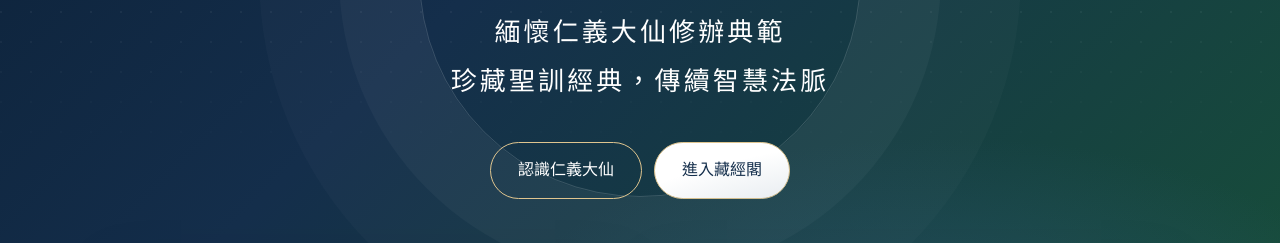
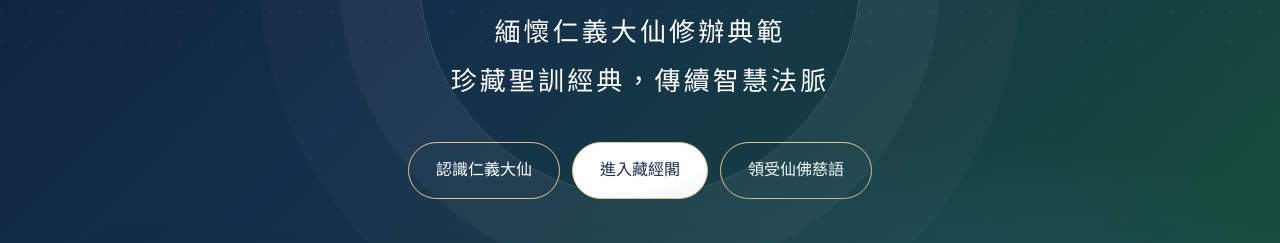
Before and after one commit to chongde-renyi/chongde-renyi.github.io, a plain HTML site: page index.html in a window 1280 px wide. Shown: the part 428-671 px from the top of the page. Drawn offline with Linux system fonts and the light colour scheme.

Commit message:
Add仙佛慈語 experience to homepage

```diff
--- a/index.html
+++ b/index.html
@@ -37,7 +37,7 @@
         <p class="eyebrow">崇德仁義 · 紀念傳承 · 經典典藏</p>
         <h1>崇德仁義</h1>
         <p class="hero-quote">緬懷仁義大仙修辦典範<br>珍藏聖訓經典，傳續智慧法脈</p>
-        <div class="hero-actions"><a class="button" href="#renyi">認識仁義大仙</a><a class="button button-light" href="library/">進入藏經閣</a></div>
+        <div class="hero-actions"><a class="button" href="#renyi">認識仁義大仙</a><a class="button button-light" href="library/">進入藏經閣</a><a class="button" href="blessing/">領受仙佛慈語</a></div>
       </div>
     </section>
 
```
